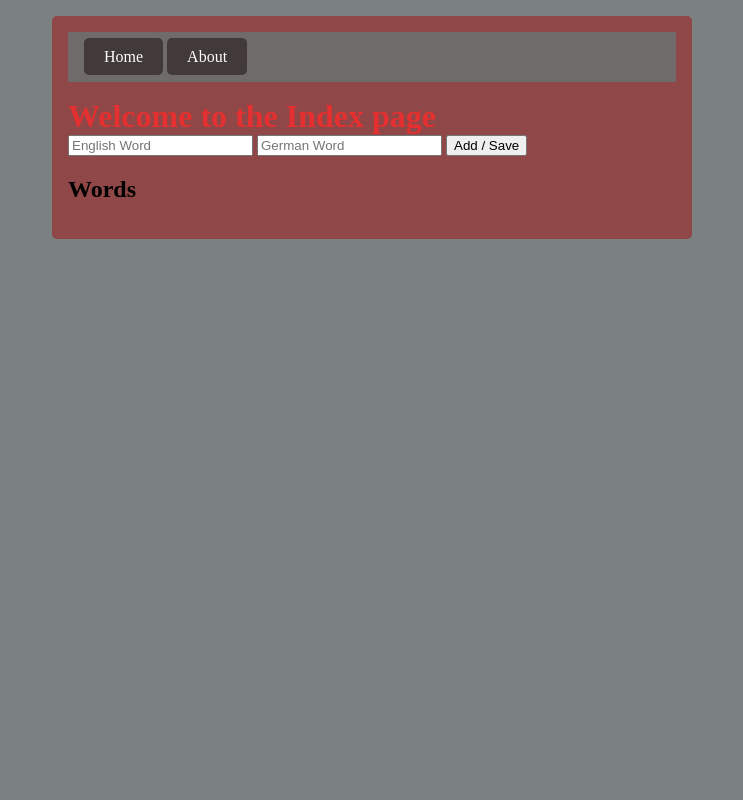
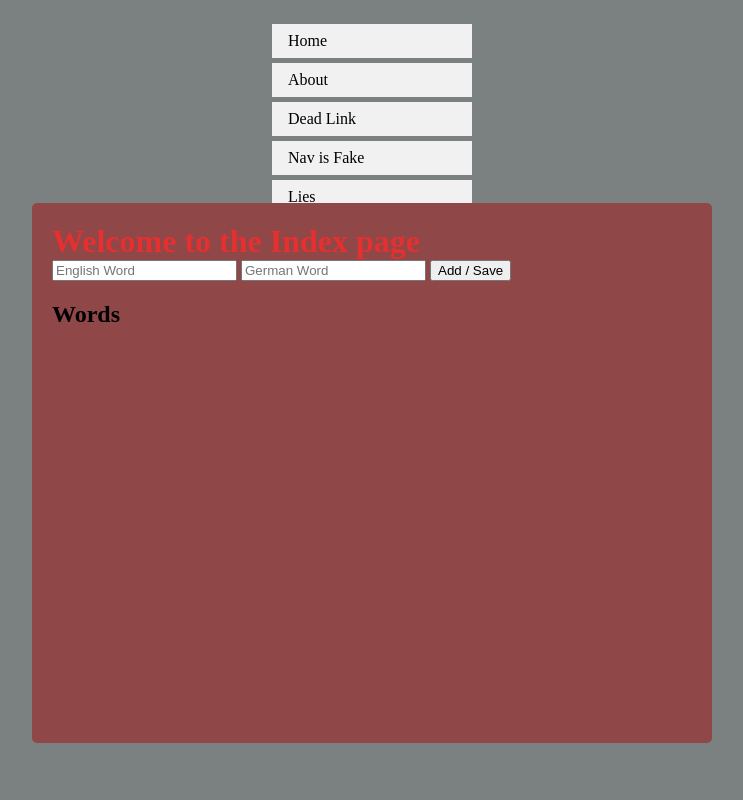
Before and after one commit to KAL17002493/LApp, a Flask app: page / in a window 1280 px wide. Shown: the whole page, without its empty margins (268-1011 px from the left). Run offline with Flask 3, Linux system fonts and the light colour scheme.

Commit message:
Added a more proper nav bar which involved CSS for the most part

```diff
--- a/website/static/stylesheets/style.css
+++ b/website/static/stylesheets/style.css
@@ -1,14 +1,46 @@
-body{
-    width: 50%; /* Set a width */
-    margin: 0 auto; /* Horizontally center with auto margins */
-    background-color: rgb(123, 128, 129); /* Just for visual reference */
+body {
+    margin: 0;
+    padding: 0;
+    background-color: rgb(123, 128, 129);
+    height: 100vh; /* Use full viewport height */
+    display: grid;
+    place-items: center; /* Center content initially */
 }
 
-.conent{
+.content {
     background-color: rgb(143, 71, 71);
+    padding: 20px; /* Increased padding for better visual effect */
+    border-radius: 5px;
+    min-height: 500px; /* Ensure a minimum height */
+    width: 50%;
+    transform: translateY(-10%); /* Move content slightly upwards */
+}
+
+.nav{
     padding: 1rem;
-    border-radius: 5px;
-    margin-top: 1rem;
+    margin-bottom: 1rem;
+}
+
+.nav ul{
+    list-style-type: none;
+    margin: 0;
+    padding: 0;
+    width: 200px;
+}
+
+.nav ul li a{
+    display: block;
+    color: #000;
+    padding: 8px 16px;
+    text-decoration: none;
+
+    background-color: #f1f1f1;
+    margin: 5px 0;
+}
+
+.nav ul li a:hover{
+    background-color: #555;
+    color: white;
 }
 
 h1{
@@ -17,19 +49,6 @@ h1{
     font-weight: bold;
     margin: 0;
     padding: 0;
-}
-
-.nav{
-    background-color: #706b6b;
-    padding: 1rem;
-    margin-bottom: 1rem;
-}
-.nav a{
-    background-color: #423939;
-    color: white;
-    padding: 10px 20px;
-    border-radius: 5px;
-    text-decoration: none;
 }
 
 .errorMessage{
--- a/website/templates/base.html
+++ b/website/templates/base.html
@@ -7,12 +7,18 @@
     <title>{% block title %}Base template{% endblock %}</title>
 </head>
 <body>
-    <div class="conent">
+
         <div class="nav">
-        <a id="btnHome" href="/">Home</a>
-        <a id="btnAbout" href="/about">About</a>
+            <ul>
+                <li><a href="/">Home</a></li>
+                <li><a href="/about">About</a></li>
+                <li><a href="/">Dead Link</a></li>
+                <li><a href="/">Nav is Fake</a></li>
+                <li><a href="/">Lies</a></li>
+            </ul>
         </div>
 
+        <div class="content">
             {% with messages = get_flashed_messages(with_categories=true) %}
                 {% if messages %}
                     {% for category, message in messages %}
```
Also changed, not shown: instance/database.db. Lines whose indentation alone changed are shown as unchanged.
